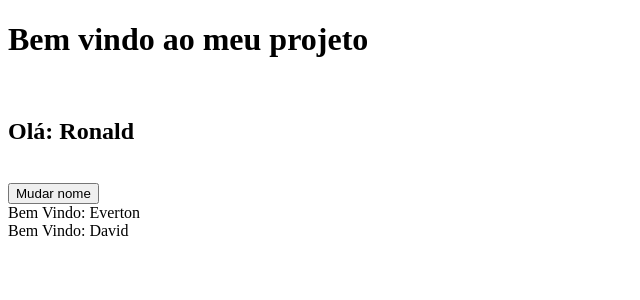
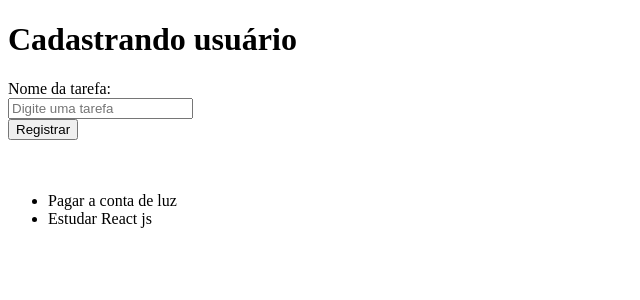
Before and after one commit to Everton3012/react, a React (Vite) app: page / in a window 1280 px wide. Shown: the top 300 px of the page, without its empty margins (0-640 px from the left). Built offline with nearby package versions, Linux system fonts and the light colour scheme.

Commit message:
lista de tarefas

```diff
--- a/src/App.jsx
+++ b/src/App.jsx
@@ -1,5 +1,7 @@
 import { useState } from "react";
-import { Nome } from "./components/Nome";
+// import { Nome } from "./components/Nome";
+// import { Formulario } from "./components/Formulario";
+import { Lista } from "./components/Lista";
 
 const App =() => {
   const [aluno, setAluno] = useState("Ronald");
@@ -10,7 +12,8 @@ const App =() => {
 
   return (
     <>
-      <h1>Bem vindo ao meu projeto</h1>
+    <Lista />
+     {/* <h1>Bem vindo ao meu projeto</h1>
       <br />
       <h2>Olá: {aluno}</h2>
       <br />
@@ -20,7 +23,10 @@ const App =() => {
       <br />
       <Nome aluno="Everton"/>
       <br />
-      <Nome aluno="David"/>
+      <Nome aluno="David"/> */}
+
+      {/**<Formulario/> */}
+
     </>
   )
 }
--- /dev/null
+++ b/src/components/Formulario.jsx
@@ -0,0 +1,79 @@
+import { useState } from "react";
+
+export const Formulario = () => {
+
+    const [nome, setNome] = useState('');
+    const [email, setEmail] = useState('');
+    const [idade, setIdade] = useState('');
+    const [user , setUser] = useState({});
+
+    const handleRegister = (e) => {
+        e.preventDefault();
+
+        alert('Usuário registrado com sucesso!');
+        setUser({
+            nome: nome,
+            idade:idade,
+            email: email,
+        })
+    }
+
+    return(
+        <>
+        <h1>Cadastrando usuário</h1>
+            <form onSubmit={handleRegister}>
+                <label htmlFor="nome">
+                    Nome
+                </label>
+                <br />
+                <input
+                placeholder="Digite seu nome"
+                type="text"
+                name="nome"
+                value={nome}
+                onChange={ (e) => setNome(e.target.value)}
+                />
+
+                <br />
+
+                <label htmlFor="email">
+                    Email
+                </label>
+                <br />
+                <input
+                placeholder="Digite seu E-mail"
+                type="email"
+                name="email"
+                value={email}
+                onChange={ (e) => setEmail(e.target.value)}
+                />
+
+                <br />
+
+                <label htmlFor="nome">
+                    Nome
+                </label>
+                <br />
+                <input
+                placeholder="Digite sua idade"
+                type="number"
+                name="idade"
+                value={idade}
+                onChange={ (e) => setIdade(e.target.value)}
+                />
+
+                <br />
+
+                <input type="submit" value="Registrar" />
+            </form>
+
+            <br /><br />
+            <div>
+                <span>Bem vindo: {user.nome}</span><br />
+                <span>Idade: {user.idade}</span><br />
+                <span>Email: {user.email}</span><br />
+            </div>
+
+        </>
+    )
+}
--- /dev/null
+++ b/src/components/Lista.jsx
@@ -0,0 +1,48 @@
+import { useState } from "react";
+
+export const Lista = () => {
+    const [input, setInput] = useState('');
+    const [tarefas, setTarefas] = useState([
+        'Pagar a conta de luz',
+        'Estudar React js'
+    ]);
+
+    const handleRegister = (e) => {
+        e.preventDefault();
+
+        setTarefas([...tarefas, input]);
+        setInput('');
+    }
+
+    return(
+        <>
+        <h1>Cadastrando usuário</h1>
+            <form onSubmit={handleRegister}>
+                <label htmlFor="nome">
+                    Nome da tarefa:
+                </label>
+                <br />
+                <input
+                placeholder="Digite uma tarefa"
+                type="text"
+                name="nome"
+                value={input}
+                onChange={ (e) => setInput(e.target.value)}
+                />
+
+                <br />
+                <input type="submit" value="Registrar" />
+            </form>
+
+            <br /><br />
+            <div>
+                <ul>
+                {tarefas.map(tarefa => (
+                    <li key={tarefa}>{tarefa}</li>
+                ))}
+                </ul>
+            </div>
+
+        </>
+    )
+}
```
